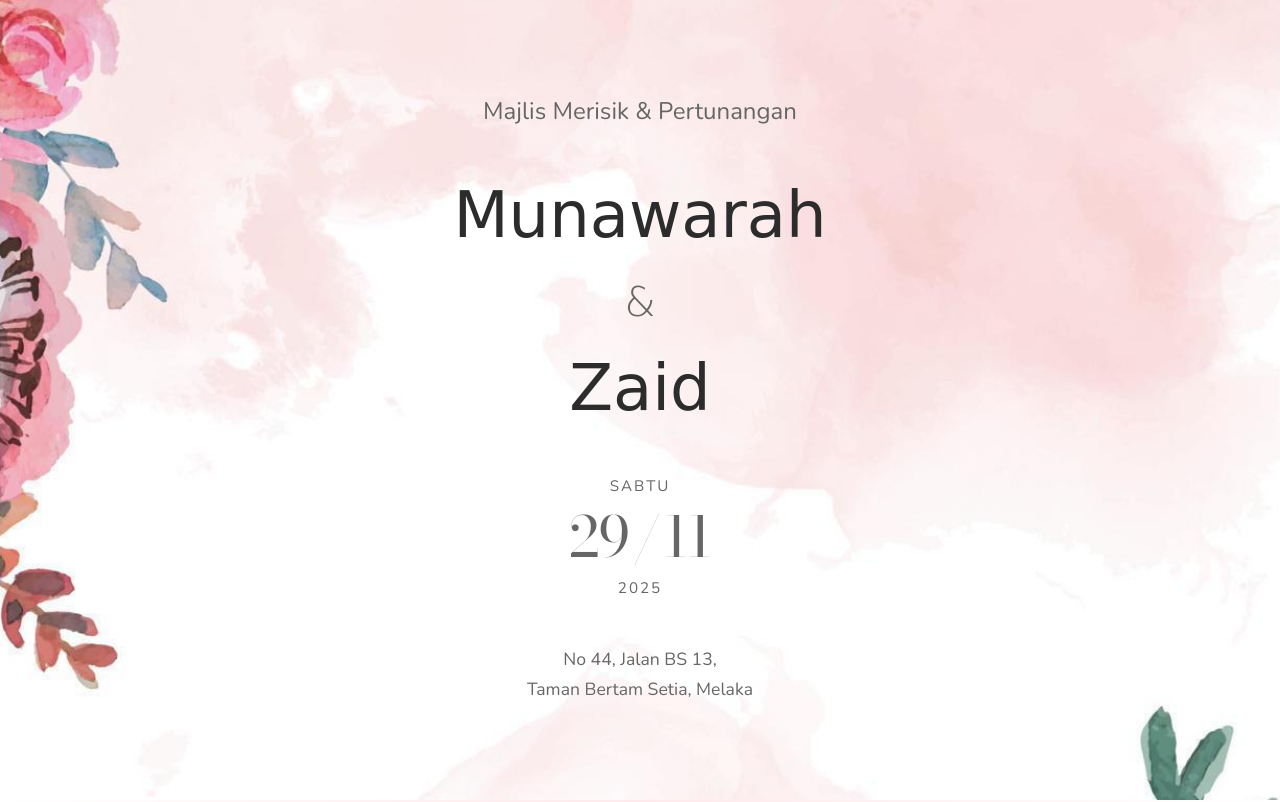
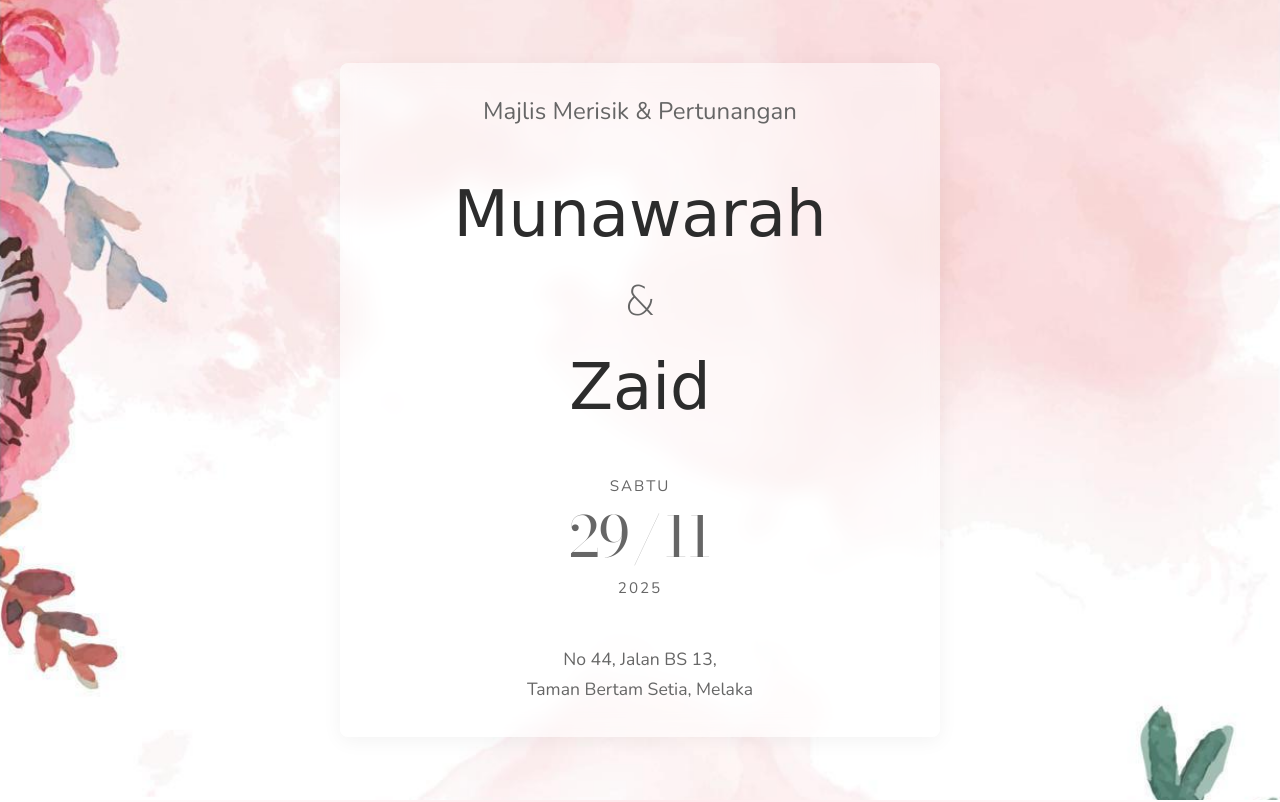
Before and after one commit to zaidhuda/tunang, a plain HTML site: page index.html in a window 1280 px wide. Shown: the top 802 px of the page. Drawn offline with nearby package versions, Linux system fonts and the light colour scheme; a web font is replaced by a local one.

Commit message:
fix landing page readibility issues

```diff
--- a/styles.css
+++ b/styles.css
@@ -95,10 +95,15 @@ body {
 
 .landing-content {
     text-align: center;
-    max-width: 100%;
+    max-width: 600px;
     width: 100%;
     position: relative;
     z-index: 1;
+    padding: 2rem 1.5rem;
+    background: rgba(255, 255, 255, .5);
+    backdrop-filter: blur(10px);
+    border-radius: 8px;
+    box-shadow: 0 4px 20px rgba(0, 0, 0, 0.05);
 }
 
 .landing-date-wrapper {
```
